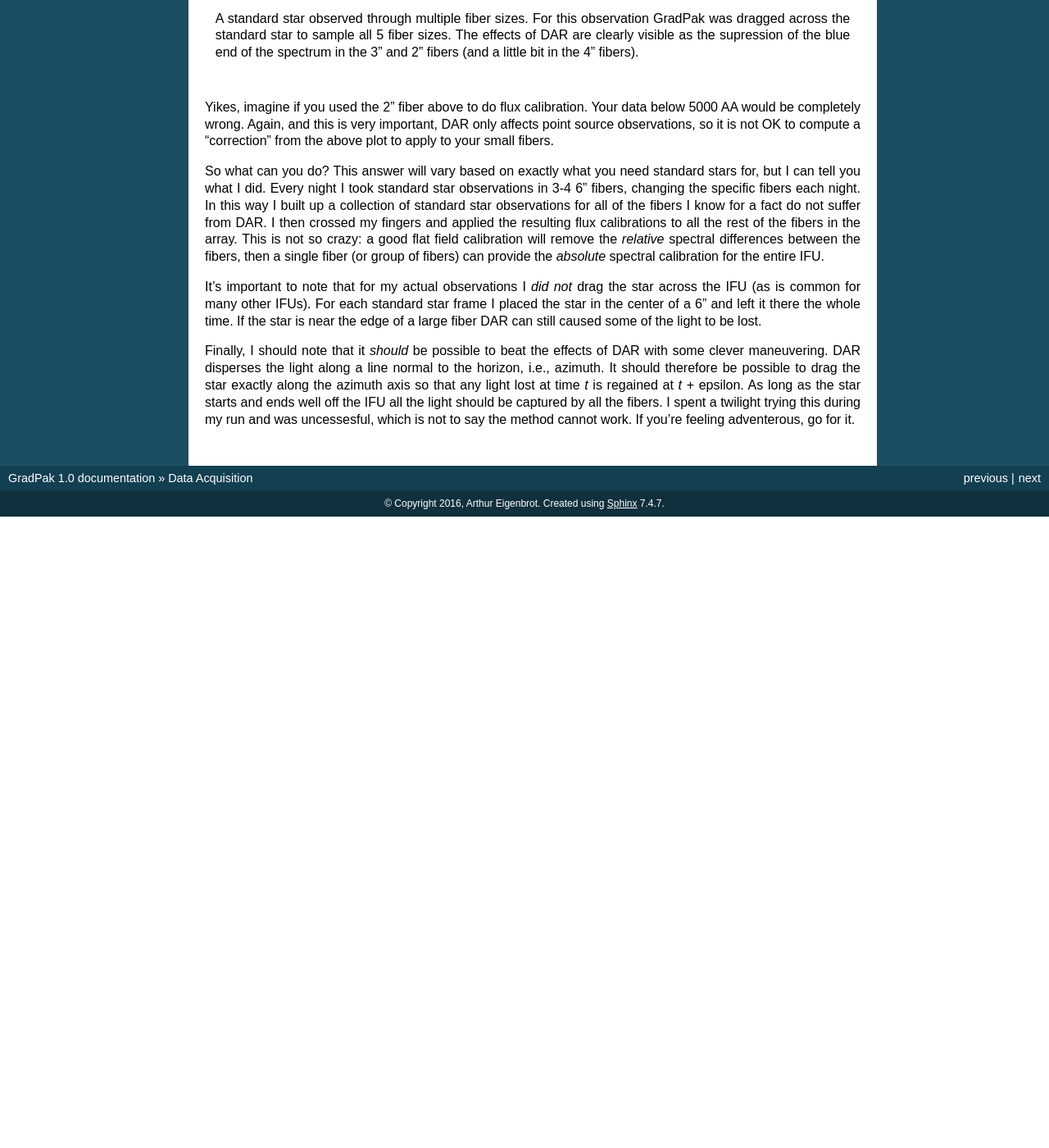
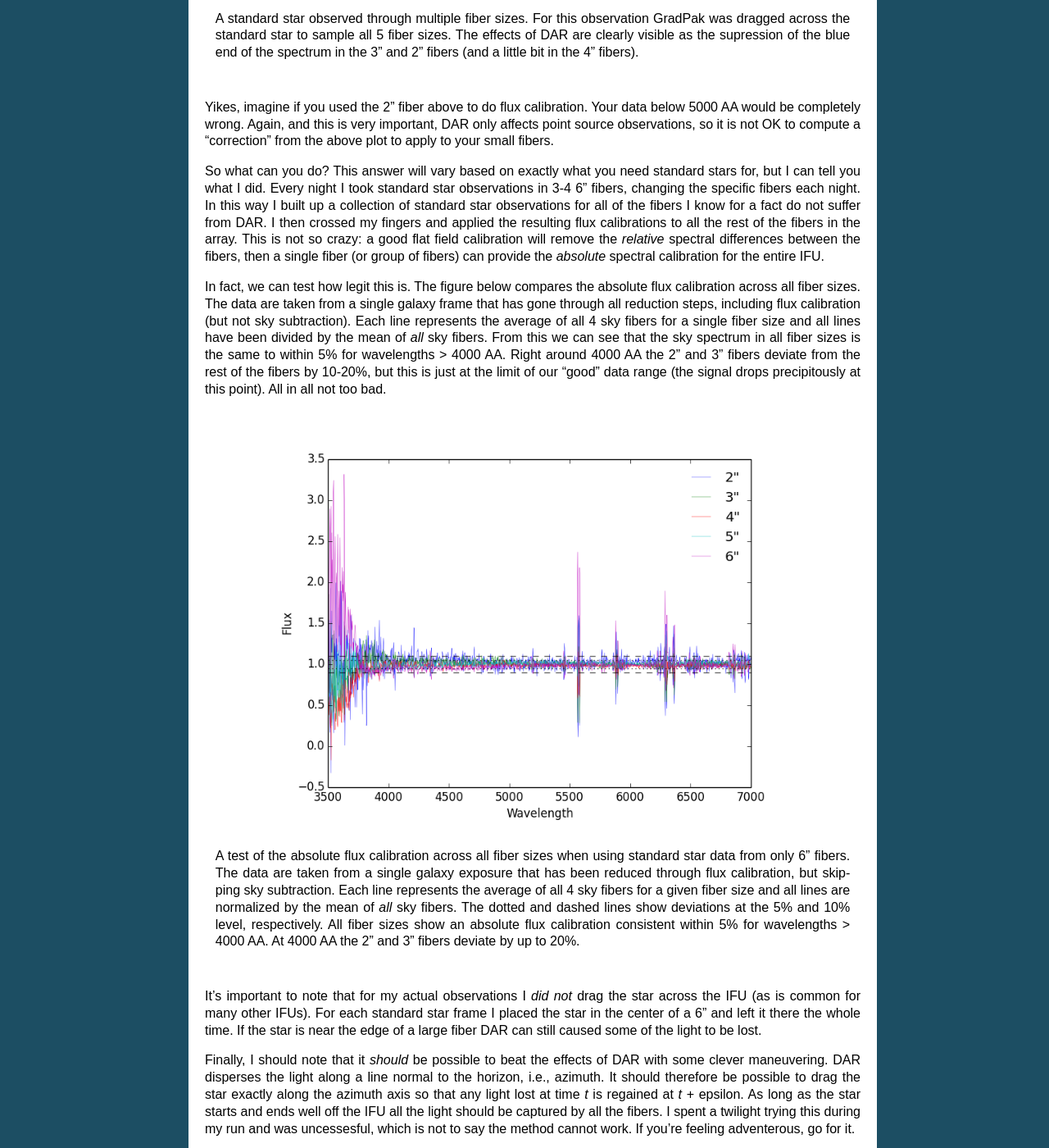
Before and after one commit to Knights-Templars/GradPak, a Sphinx documentation site: the page built from docs/source/Data_Acquisition.rst, in a window 1280 px wide and 1400 px high, scrolled down 6347 px. Shown: the whole window at 82% size. Built offline with Sphinx 7.4.7, drawn with Linux system fonts in a browser that asks for light colours; before the commit the page ends 6977 px from its top, so only the background shows below that.

Commit message:
Added proof that flux cal is OK with just the largest fibers

```diff
--- a/docs/source/Data_Acquisition.rst
+++ b/docs/source/Data_Acquisition.rst
@@ -286,6 +286,34 @@ remove the *relative* spectral differences between the fibers, then a single
 fiber (or group of fibers) can provide the *absolute* spectral calibration for
 the entire IFU.
 
+In fact, we can test how legit this is. The figure below compares the
+absolute flux calibration across all fiber sizes. The data are taken
+from a single galaxy frame that has gone through all reduction steps,
+including flux calibration (but not sky subtraction). Each line
+represents the average of all 4 sky fibers for a single fiber size and
+all lines have been divided by the mean of *all* sky fibers. From this
+we can see that the sky spectrum in all fiber sizes is the same to
+within 5% for wavelengths > 4000 AA. Right around 4000 AA the 2" and
+3" fibers deviate from the rest of the fibers by 10-20%, but this is
+just at the limit of our "good" data range (the signal drops
+precipitously at this point). All in all not too bad.
+
+.. figure:: figs/flux_cal_test.png
+   :height: 500px
+   :align: center
+   :alt: why using only 6" fibers for flux calibration is OK
+
+   A test of the absolute flux calibration across all fiber sizes when
+   using standard star data from only 6" fibers. The data are taken
+   from a single galaxy exposure that has been reduced through flux
+   calibration, but skipping sky subtraction. Each line represents the
+   average of all 4 sky fibers for a given fiber size and all lines
+   are normalized by the mean of *all* sky fibers. The dotted and
+   dashed lines show deviations at the 5% and 10% level,
+   respectively. All fiber sizes show an absolute flux calibration
+   consistent within 5% for wavelengths > 4000 AA. At 4000 AA the 2"
+   and 3" fibers deviate by up to 20%.
+
 It's important to note that for my actual observations I *did not* drag the
 star across the IFU (as is common for many other IFUs). For each standard star
 frame I placed the star in the center of a 6" and left it there the whole
```
Also changed, not shown: docs/source/figs/flux_cal_test.png (added).
